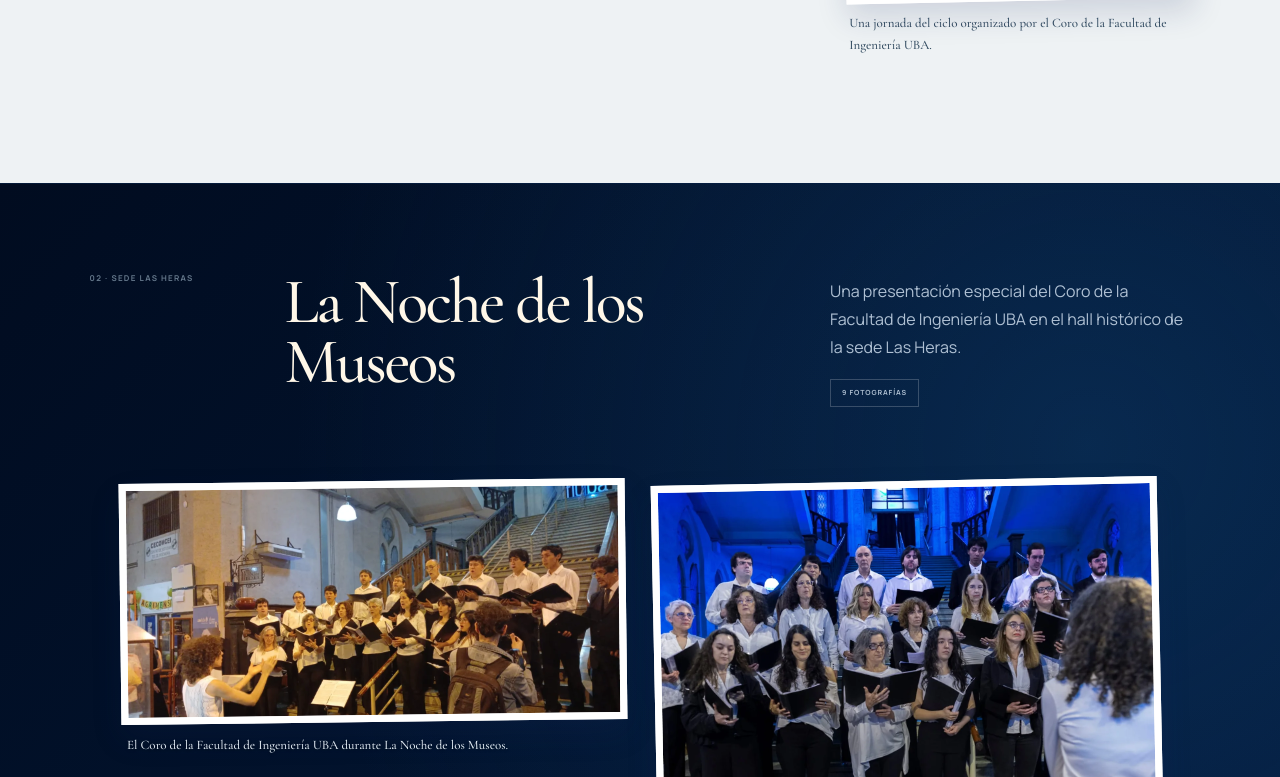
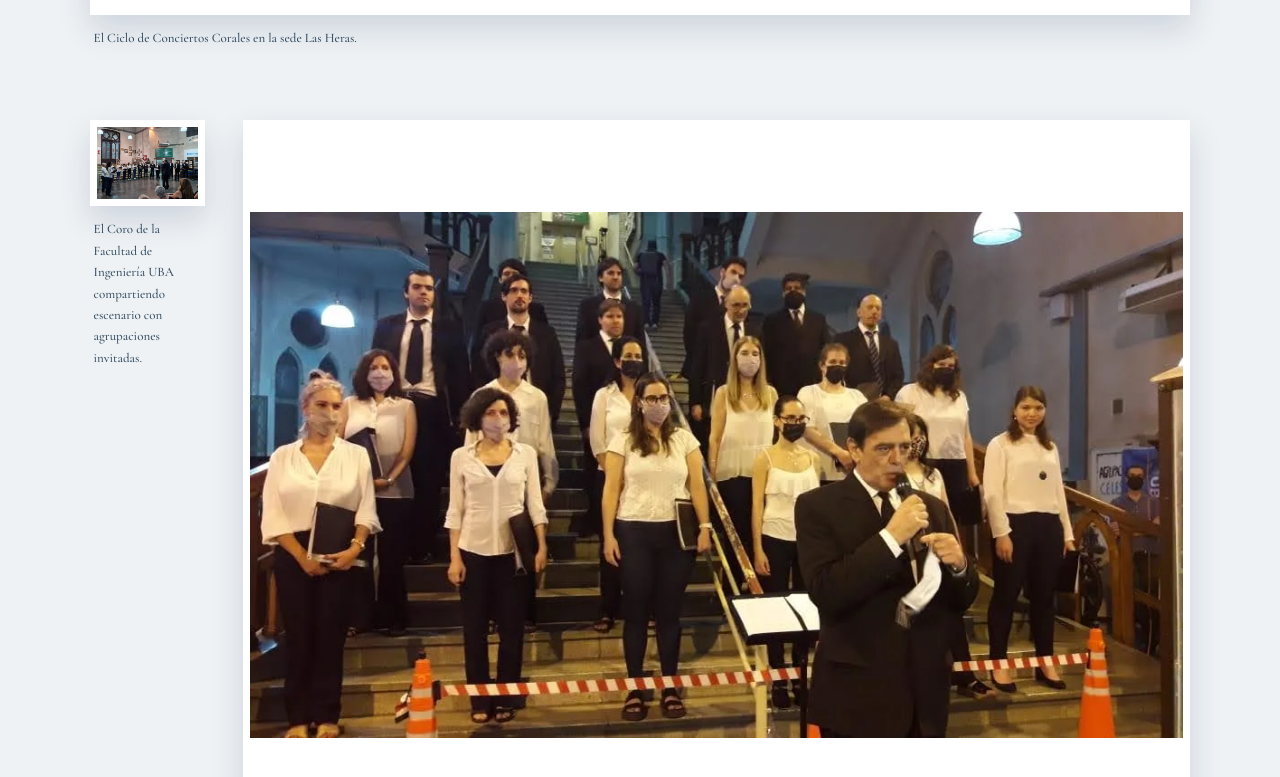
Before and after one commit to darobits/coro-fiuba-app-web, a Next.js app: page /archivo in a window 1280 px wide. Shown: the part 2403-3180 px from the top of the page. Built offline with nearby package versions, Linux system fonts and the light colour scheme.

Commit message:
Unifica marcos y mejora navegacion del archivo

```diff
--- a/app/archivo/ArchiveContent.tsx
+++ b/app/archivo/ArchiveContent.tsx
@@ -145,11 +145,33 @@ export default function ArchiveContent() {
   const allItems = useMemo(() => collections.flatMap((collection) => collection.items), []);
   const [activeIndex, setActiveIndex] = useState<number | null>(null);
   const lightboxTouch = useRef<{ x: number; y: number } | null>(null);
+  const lightboxHistoryActive = useRef(false);
   const activeItem = activeIndex === null ? null : allItems[activeIndex];
 
-  const openItem = (item: Media) => setActiveIndex(allItems.findIndex((candidate) => candidate.id === item.id));
+  const openItem = (item: Media) => {
+    const index = allItems.findIndex((candidate) => candidate.id === item.id);
+    if (index < 0) return;
+    setActiveIndex(index);
+    if (!lightboxHistoryActive.current) {
+      lightboxHistoryActive.current = true;
+      window.history.pushState({ ...(window.history.state || {}), archiveLightboxIndex: index }, "");
+    } else {
+      window.history.replaceState({ ...(window.history.state || {}), archiveLightboxIndex: index }, "");
+    }
+  };
+  const closeLightbox = useCallback(() => {
+    if (lightboxHistoryActive.current) window.history.back();
+    else setActiveIndex(null);
+  }, []);
   const move = useCallback((direction: number) => {
-    setActiveIndex((current) => current === null ? null : (current + direction + allItems.length) % allItems.length);
+    setActiveIndex((current) => {
+      if (current === null) return null;
+      const next = (current + direction + allItems.length) % allItems.length;
+      if (lightboxHistoryActive.current) {
+        window.history.replaceState({ ...(window.history.state || {}), archiveLightboxIndex: next }, "");
+      }
+      return next;
+    });
   }, [allItems.length]);
 
   useEffect(() => {
@@ -164,11 +186,29 @@ export default function ArchiveContent() {
   }, []);
 
   useEffect(() => {
+    const syncLightboxWithHistory = (state: unknown) => {
+      const historyState = state as { archiveLightboxIndex?: unknown } | null;
+      const historyIndex = historyState?.archiveLightboxIndex;
+      if (typeof historyIndex === "number" && historyIndex >= 0 && historyIndex < allItems.length) {
+        lightboxHistoryActive.current = true;
+        setActiveIndex(historyIndex);
+      } else {
+        lightboxHistoryActive.current = false;
+        setActiveIndex(null);
+      }
+    };
+    const onPopState = (event: PopStateEvent) => syncLightboxWithHistory(event.state);
+    syncLightboxWithHistory(window.history.state);
+    window.addEventListener("popstate", onPopState);
+    return () => window.removeEventListener("popstate", onPopState);
+  }, [allItems.length]);
+
+  useEffect(() => {
     if (activeIndex === null) return;
     const previousOverflow = document.body.style.overflow;
     document.body.style.overflow = "hidden";
     const onKeyDown = (event: KeyboardEvent) => {
-      if (event.key === "Escape") setActiveIndex(null);
+      if (event.key === "Escape") closeLightbox();
       if (event.key === "ArrowLeft") move(-1);
       if (event.key === "ArrowRight") move(1);
     };
@@ -177,7 +217,7 @@ export default function ArchiveContent() {
       document.body.style.overflow = previousOverflow;
       window.removeEventListener("keydown", onKeyDown);
     };
-  }, [activeIndex, move]);
+  }, [activeIndex, closeLightbox, move]);
 
   return <>
     <section className="page-hero archive-hero">
@@ -231,8 +271,8 @@ export default function ArchiveContent() {
         }}
         onTouchCancel={() => { lightboxTouch.current = null; }}
       >
-        <button className="lightbox-backdrop" onClick={() => setActiveIndex(null)} aria-label="Cerrar visor" />
-        <button className="lightbox-close" onClick={() => setActiveIndex(null)} aria-label="Cerrar imagen">×</button>
+        <button className="lightbox-backdrop" onClick={closeLightbox} aria-label="Cerrar visor" />
+        <button className="lightbox-close" onClick={closeLightbox} aria-label="Cerrar imagen">×</button>
         <button className="lightbox-arrow lightbox-prev" onClick={(event) => { event.stopPropagation(); move(-1); }} aria-label="Imagen anterior">←</button>
         <figure>
           <img src={activeItem.url} alt={activeItem.title} />
@@ -240,7 +280,7 @@ export default function ArchiveContent() {
             <span>{String(activeIndex + 1).padStart(2, "0")} / {String(allItems.length).padStart(2, "0")}</span>
             <p>{activeItem.caption || activeItem.title}</p>
           </figcaption>
-          <small className="lightbox-swipe-hint">Deslizá para recorrer</small>
+          <small className="lightbox-swipe-hint">Deslizá para recorrer · Volver para cerrar</small>
         </figure>
         <button className="lightbox-arrow lightbox-next" onClick={(event) => { event.stopPropagation(); move(1); }} aria-label="Imagen siguiente">→</button>
       </div>
--- a/app/globals.css
+++ b/app/globals.css
@@ -679,3 +679,68 @@ h1 em, h2 em { color: var(--gold); font-weight: 400; }
   .archive-collection .archive-mosaic .media-card,
   .archive-collection .archive-mosaic .media-card:nth-child(n) { flex-basis:84vw; }
 }
+
+/* Marcos normalizados: todas las fotografías conservan una caja 4:3 */
+.archive-mosaic .media-image {
+  aspect-ratio:4/3;
+  display:grid;
+  place-items:center;
+  background:radial-gradient(circle at 50% 42%,#183f68 0%,#1a2b5e 42%,#07162d 100%);
+}
+.archive-mosaic .media-image img {
+  width:100%;
+  height:100%;
+  object-fit:contain;
+  object-position:center;
+}
+.collection-night .archive-mosaic .media-image {
+  background:radial-gradient(circle at 50% 42%,#12466e 0%,#0b294d 48%,#020b1c 100%);
+}
+
+@media (min-width:1101px) {
+  .archive-collection .archive-mosaic,
+  .collection-night .archive-mosaic,
+  .collection-life .archive-mosaic,
+  .collection-rehearsals .archive-mosaic,
+  .collection-generations .archive-mosaic,
+  .collection-stages .archive-mosaic {
+    display:grid;
+    grid-template-columns:repeat(3,minmax(0,1fr));
+    columns:auto;
+    gap:clamp(28px,3vw,44px);
+    width:100%;
+    max-width:none;
+    margin-inline:0;
+  }
+  .archive-collection .archive-mosaic .media-card,
+  .archive-collection .archive-mosaic .media-card:nth-child(n) {
+    width:100%;
+    min-width:0;
+    max-width:none;
+    margin:0;
+    padding:0;
+    transform:none;
+  }
+  .archive-collection .archive-mosaic .media-image,
+  .archive-collection .archive-mosaic .media-card:nth-child(n) .media-image {
+    transform:none;
+  }
+  .archive-collection .archive-mosaic .media-card:hover .media-image {
+    transform:translateY(-6px) scale(1.008);
+  }
+  .archive-mosaic .media-caption {
+    min-height:2.7em;
+    margin-inline:4px;
+  }
+}
+
+@media (min-width:1101px) and (max-width:1240px) {
+  .archive-collection .archive-mosaic,
+  .collection-night .archive-mosaic,
+  .collection-life .archive-mosaic,
+  .collection-rehearsals .archive-mosaic,
+  .collection-generations .archive-mosaic,
+  .collection-stages .archive-mosaic {
+    grid-template-columns:repeat(2,minmax(0,1fr));
+  }
+}
```
